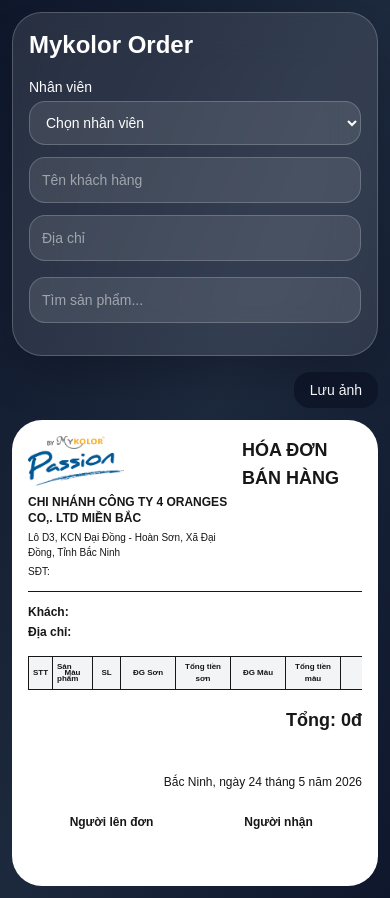
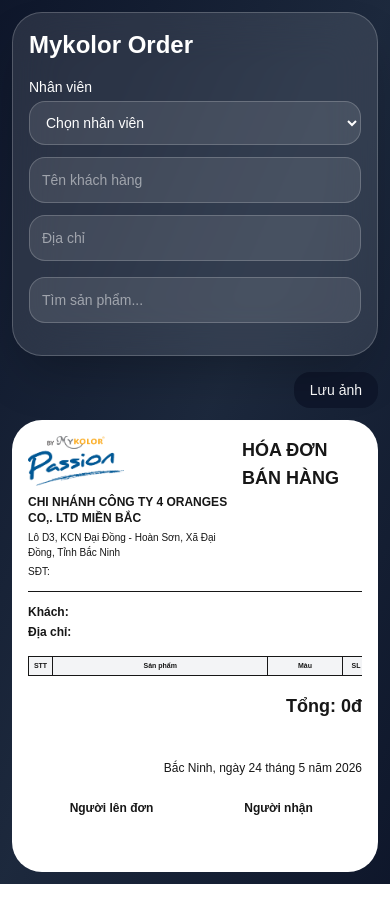
Before and after one commit to kimtaehyung26121998-del/mykolor-order, a Next.js app: page / in a window 390 px wide. Built offline with nearby package versions, Linux system fonts and the light colour scheme.

Commit message:
optimize mobile invoice layout

```diff
--- a/app/page.tsx
+++ b/app/page.tsx
@@ -902,23 +902,23 @@
 
           {/* table */}
 
-          <div className="overflow-auto mt-4">
+          <div className="overflow-x-auto mt-4">
 
-            <table className="w-full border text-[8px] table-fixed">
+            <table className="min-w-[720px] border text-[7px] md:text-[10px]">
 
               <thead className="bg-gray-100">
 
   <tr>
 
-    <th className="border p-1 w-[24px]">
+    <th className="border p-1 min-w-[24px] w-[24px]">
       STT
     </th>
 
-    <th className="border p-1">
+    <th className="border p-1 min-w-[160px]">
   Sản phẩm
 </th>
 
-    <th className="border p-1 w-[40px]">
+    <th className="border p-1 min-w-[55px]">
   Màu
 </th>
 
@@ -926,19 +926,19 @@
       SL
     </th>
 
-    <th className="border p-1 w-[55px]">
+    <th className="border p-1 min-w-[58px]">
   ĐG Sơn
 </th>
 
-<th className="border p-1 w-[55px]">
+<th className="border p-1 min-w-[58px]">
    Tổng tiền sơn
 </th>
 
-<th className="border p-1 w-[55px]">
+<th className="border p-1 min-w-[58px]">
   ĐG Màu
 </th>
 
-<th className="border p-1 w-[55px]">
+<th className="border p-1 min-w-[58px]">
   Tổng tiền màu
 </th>
 
@@ -976,7 +976,7 @@
           {index + 1}
         </td>
 
-        <td className="border p-1 align-top">
+        <td className="border p-1 align-top break-words min-w-[160px] leading-tight">
 
           <p className="leading-tight">
             {item.vn} - {item.size}
@@ -988,7 +988,7 @@
 
         </td>
 
-        <td className="border p-1 text-center align-top">
+        <td className="border p-1 text-center align-top min-w-[70px] break-words">
   {item.colorCode}
 </td>
 
```
Lines whose indentation alone changed are shown as unchanged.
